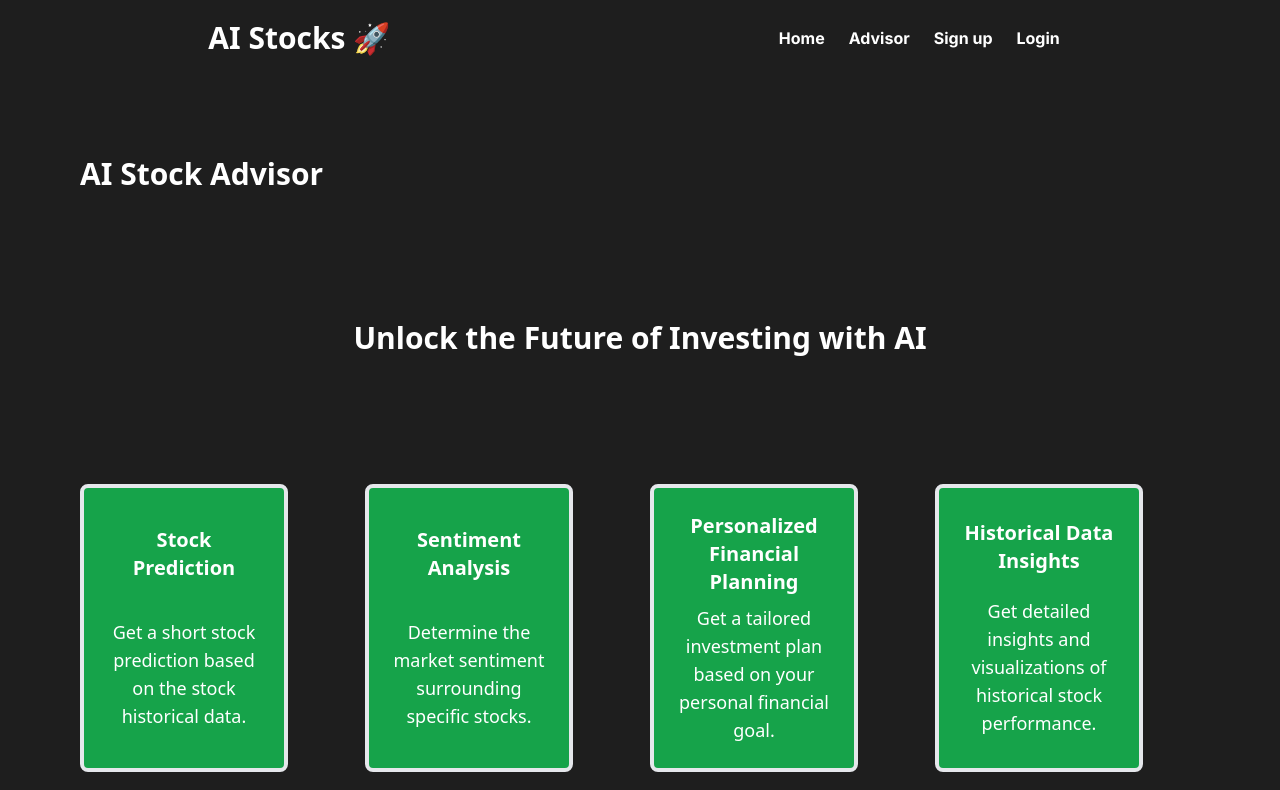
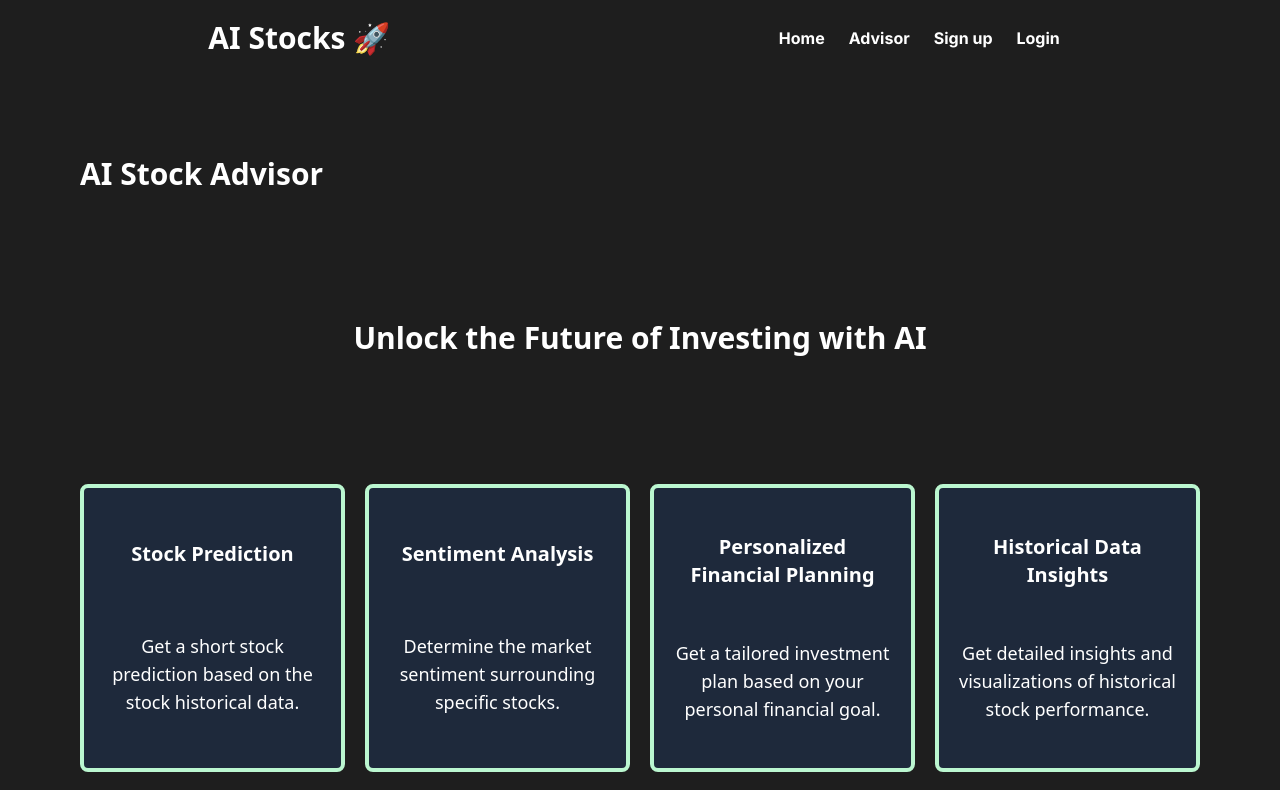
Before and after one commit to AbeTavarez/AI-Stocks-Prod, a Next.js app: page /advisor in a window 1280 px wide. Shown: the top 790 px of the page. Built offline with nearby package versions, Linux system fonts and the light colour scheme.

Commit message:
cards updated

```diff
--- a/components/ui/service-card.tsx
+++ b/components/ui/service-card.tsx
@@ -12,8 +12,11 @@ export default function ServiceCard({
   pathName,
 }: ServiceCardProps) {
   return (
-    <Link href={pathName} className="hover:scale-105 transition ease-in-out">
-      <div className="flex flex-col justify-around text-center w-52 h-72 border-4 bg-green-600 rounded-lg p-5 hover:border-green-200">
+    <Link
+      href={pathName}
+      className="hover:scale-105 transition ease-in-out"
+    >
+      <div className="flex flex-col justify-around text-center h-72 border-4 bg-slate-800 rounded-lg p-5 border-green-200">
         <div className="text-xl font-bold">{service}</div>
         <p className="text-lg">{description}</p>
       </div>
```
